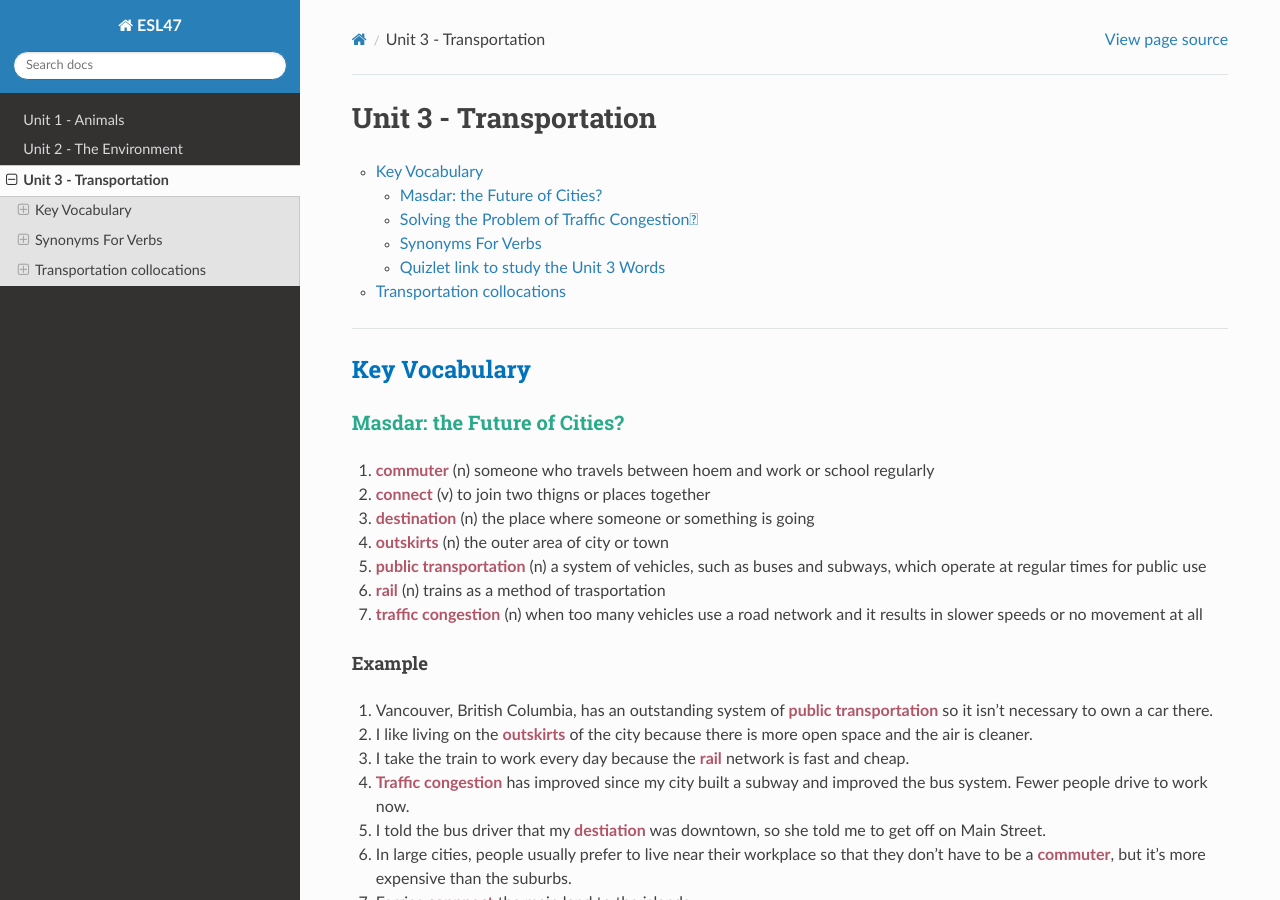
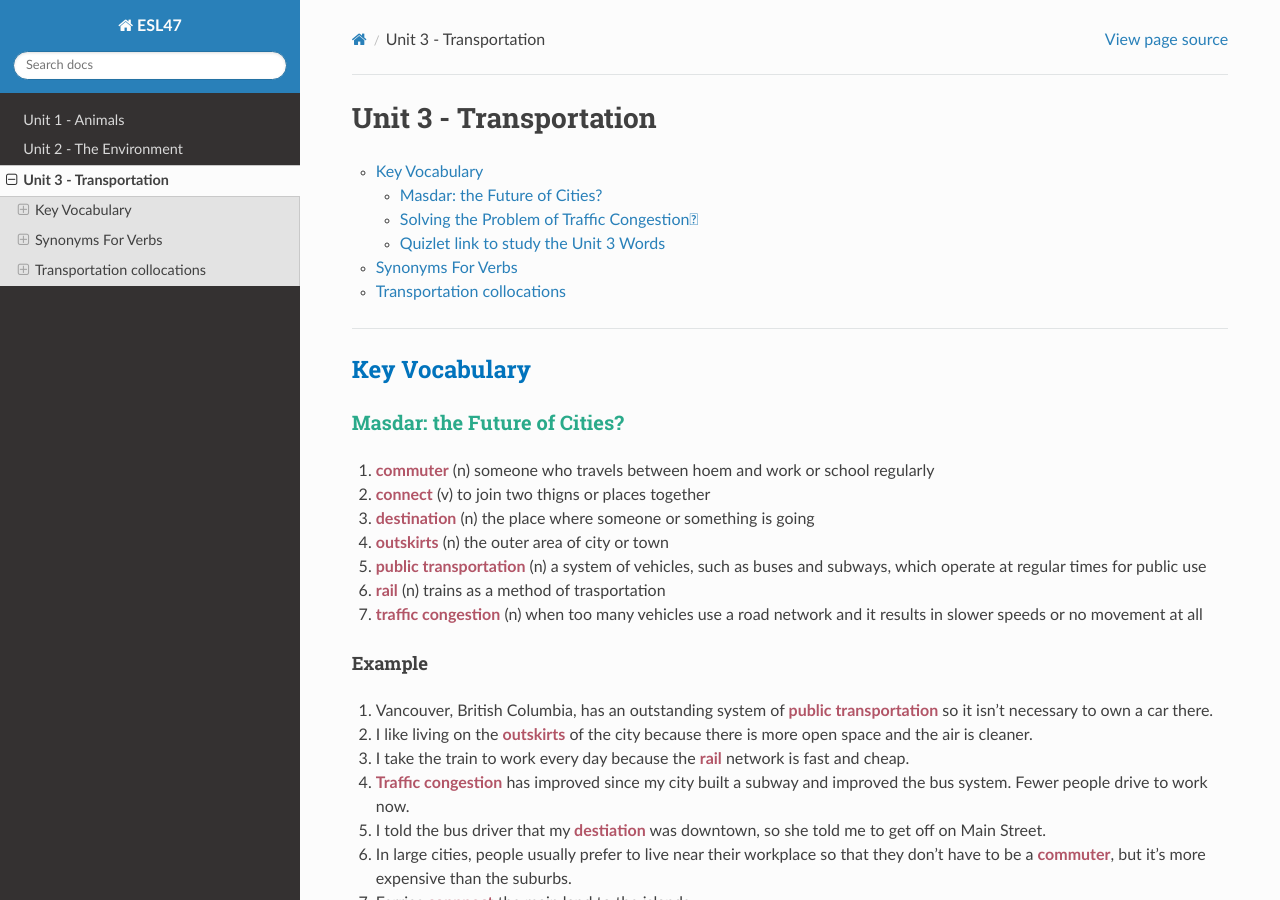
Before and after one commit to vpa24/ESL-47---Intermediate-Low-Integrated-Reading-Writing, a Sphinx documentation site: the page built from docs/source/unit3.md, in a window 1280 px wide and 900 px high. Built offline with Sphinx 7.4.7 and the Read the Docs theme 2.0.0, drawn with Linux system fonts in a browser that asks for light colours.

Commit message:
change synoyms positions

```diff
--- a/docs/source/unit3.md
+++ b/docs/source/unit3.md
@@ -3,8 +3,8 @@
 - [Key Vocabulary](#key-vocabulary)
   - [Masdar: the Future of Cities?](#masdar-the-future-of-cities)
   - [Solving the Problem of Traffic Congestion](#solving-the-problem-of-traffic-congestion)
-  - [Synonyms For Verbs](#synonyms-for-verbs)
   - [Quizlet link to study the Unit 3 Words](#quizlet-link-to-study-the-unit-3-words)
+- [Synonyms For Verbs](#synonyms-for-verbs)
 - [Transportation collocations](#transportation-collocations)
 
 ---
```
